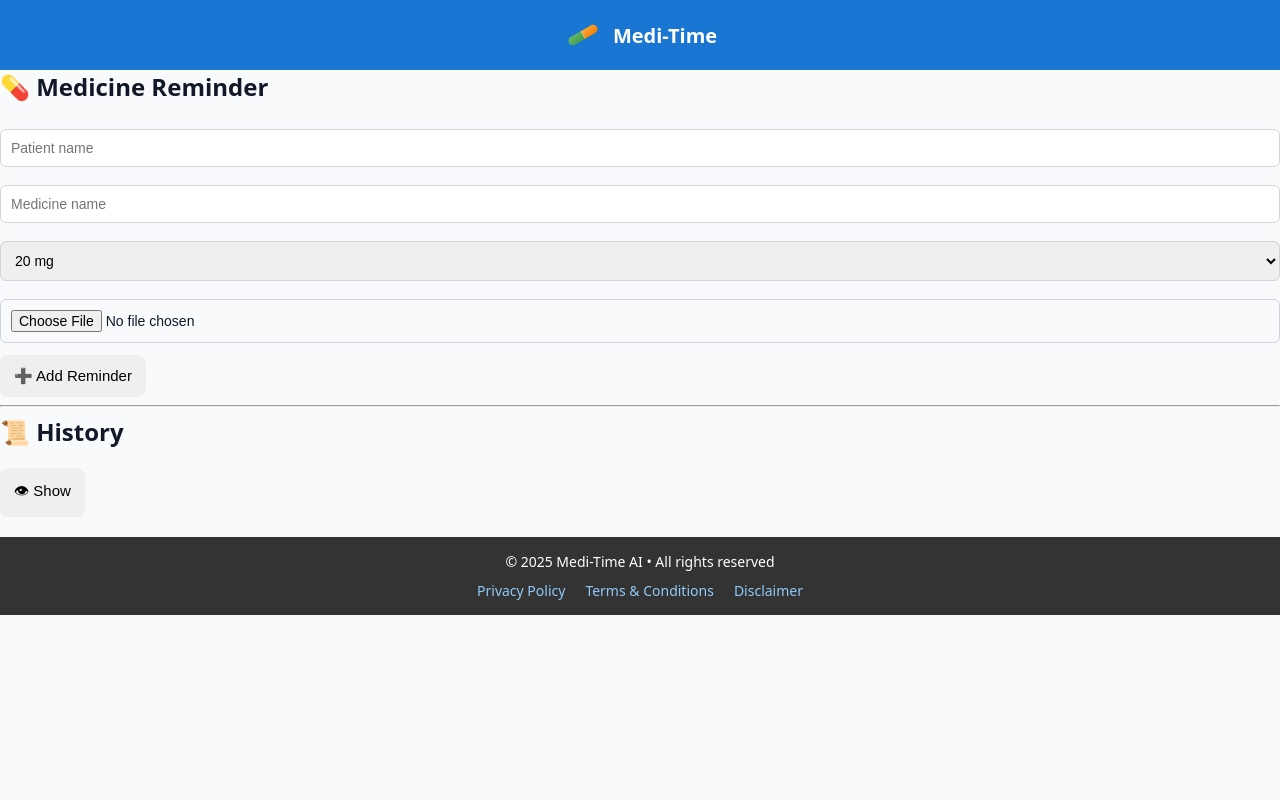
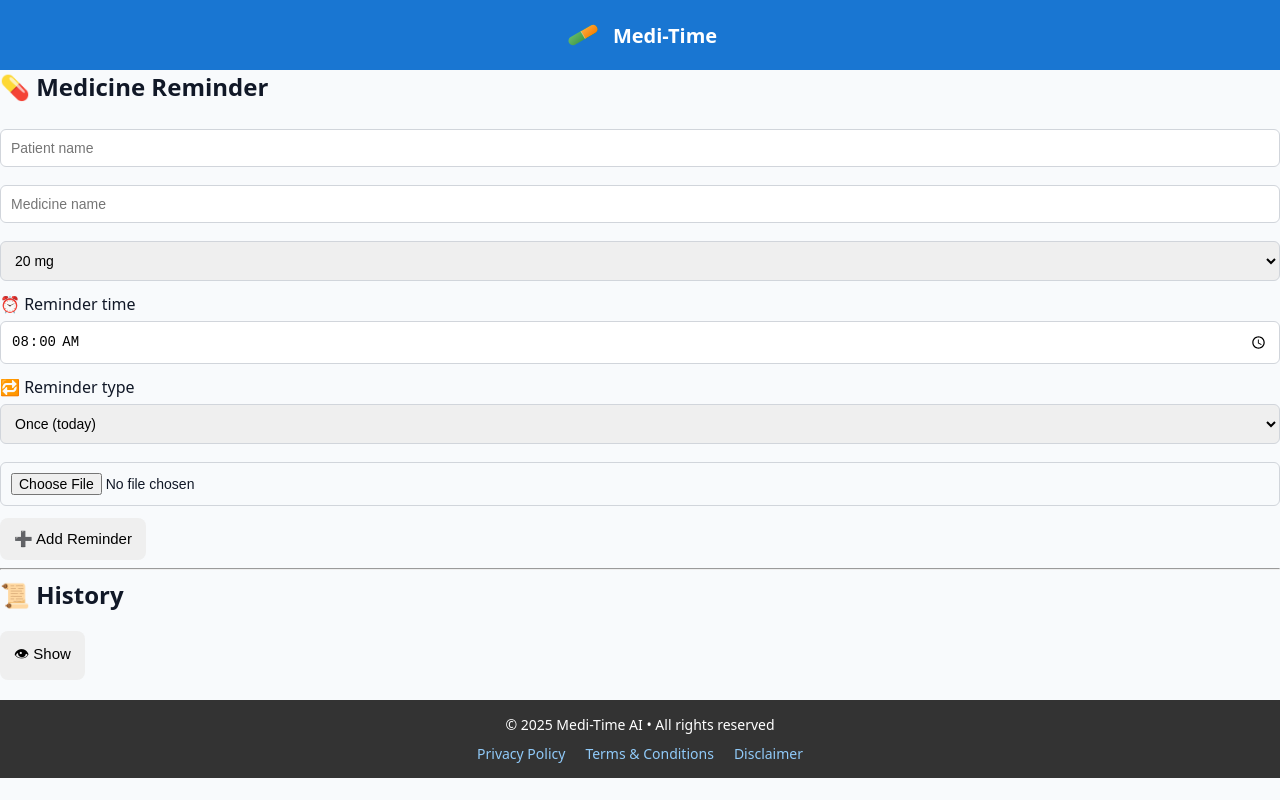
Before and after one commit to vasu-h10/medi-time-ai, a React (Vite) app: page / in a window 1280 px wide. Built offline with nearby package versions, Linux system fonts and the light colour scheme.

Commit message:
Update MainBody.jsx
adding time picker

```diff
--- a/src/MainBody.jsx
+++ b/src/MainBody.jsx
@@ -1,7 +1,7 @@
-import { useEffect, useState, useRef } from "react";
-import React from "react";
+import React, { useEffect, useState, useRef } from "react";
 import "./styles/global.css";
 
+/* MainBody */
 function MainBody() {
   // ---------------- STATES ----------------
   const [activeReminder, setActiveReminder] = useState(null);
@@ -13,6 +13,13 @@ function MainBody() {
   const [dose, setDose] = useState("20 mg");
   const [medicineImage, setMedicineImage] = useState(null);
 
+  // ⏰ NEW: scheduling states
+  const [reminderType, setReminderType] = useState("once"); // once | everyday | specific
+  const [reminderTime, setReminderTime] = useState("08:00");
+  const [reminderDate, setReminderDate] = useState(
+    new Date().toISOString().split("T")[0]
+  );
+
   const [history, setHistory] = useState(
     JSON.parse(localStorage.getItem("history") || "[]")
   );
@@ -23,6 +30,7 @@ function MainBody() {
 
   // ---------------- REFS ----------------
   const alarmRef = useRef(null);
+  const timerRef = useRef(null);
 
   // ---------------- STORAGE ----------------
   useEffect(() => {
@@ -47,7 +55,7 @@ function MainBody() {
     });
   };
 
-  // ---------------- ALARM (APP OPEN ONLY) ----------------
+  // ---------------- ALARM ----------------
   const playAlarm = () => {
     const a = new Audio("/alarm.mp3");
     a.loop = true;
@@ -71,27 +79,59 @@ function MainBody() {
     reader.readAsDataURL(file);
   };
 
-  // ---------------- REMINDER ----------------
+  // ---------------- SCHEDULING ----------------
+  const scheduleReminder = (reminder) => {
+    const [hh, mm] = reminderTime.split(":").map(Number);
+    let target = new Date();
+
+    if (reminderType === "specific") {
+      target = new Date(`${reminderDate}T${reminderTime}`);
+    } else {
+      target.setHours(hh, mm, 0, 0);
+      if (target < new Date()) {
+        target.setDate(target.getDate() + 1);
+      }
+    }
+
+    const delay = target.getTime() - Date.now();
+    if (delay < 0) return;
+
+    timerRef.current = setTimeout(() => {
+      showSystemNotification(reminder);
+      playAlarm();
+      setActiveReminder(reminder);
+      setIsRinging(true);
+
+      if (reminderType === "everyday") {
+        setInterval(() => {
+          showSystemNotification(reminder);
+        }, 24 * 60 * 60 * 1000);
+      }
+    }, delay);
+  };
+
+  // ---------------- ADD REMINDER ----------------
   const triggerReminder = () => {
-    if (!medicineName) return;
+    if (!medicineName || !reminderTime) return;
 
     const reminder = {
       medicine: medicineName,
       dose,
       image: medicineImage,
+      time: reminderTime,
+      type: reminderType,
+      date: reminderDate,
     };
 
-    // 🔔 System notification (closed / locked / background)
-    showSystemNotification(reminder);
+    scheduleReminder(reminder);
 
-    // 📱 In-app UI + alarm (only if app is open)
-    setActiveReminder(reminder);
-    setIsRinging(true);
-    playAlarm();
+    setAddedSuccess(true);
+    setTimeout(() => setAddedSuccess(false), 2000);
   };
 
   const markAsTaken = () => {
     stopAlarm();
+    clearTimeout(timerRef.current);
 
     setHistory((h) => [
       {
@@ -132,14 +172,40 @@ function MainBody() {
         <option>100 mg</option>
       </select>
 
+      {/* ⏰ Time */}
+      <label>⏰ Reminder time</label>
+      <input
+        type="time"
+        value={reminderTime}
+        onChange={(e) => setReminderTime(e.target.value)}
+      />
+
+      {/* 🔁 Type */}
+      <label>🔁 Reminder type</label>
+      <select
+        value={reminderType}
+        onChange={(e) => setReminderType(e.target.value)}
+      >
+        <option value="once">Once (today)</option>
+        <option value="everyday">Every day</option>
+        <option value="specific">Specific date</option>
+      </select>
+
+      {reminderType === "specific" && (
+        <>
+          <label>📅 Select date</label>
+          <input
+            type="date"
+            value={reminderDate}
+            onChange={(e) => setReminderDate(e.target.value)}
+          />
+        </>
+      )}
+
       <input type="file" accept="image/*" onChange={onImagePick} />
 
       <button
-        onClick={() => {
-          setAddedSuccess(true);
-          setTimeout(() => setAddedSuccess(false), 2000);
-          triggerReminder();
-        }}
+        onClick={triggerReminder}
         className="primary-btn"
       >
         {addedSuccess ? "✅ Reminder Added" : "➕ Add Reminder"}
@@ -180,9 +246,7 @@ function MainBody() {
           <div key={h.id} className="history-item">
             <strong>{h.medicine}</strong> — {h.dose}
             {h.image && <img src={h.image} alt="Medicine" />}
-            {h.takenAt && (
-              <div className="taken-time">✅ Taken: {h.takenAt}</div>
-            )}
+            <div className="taken-time">✅ Taken: {h.takenAt}</div>
           </div>
         ))}
     </main>
```
